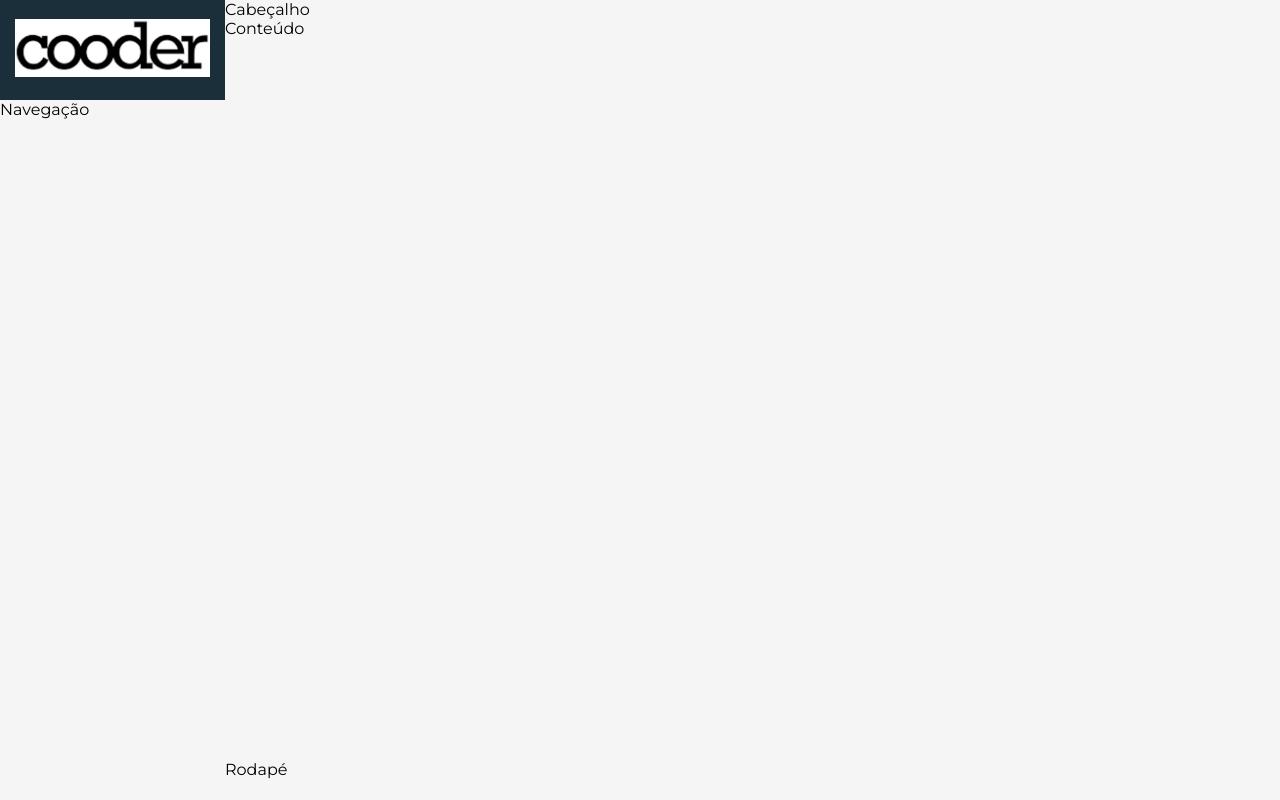
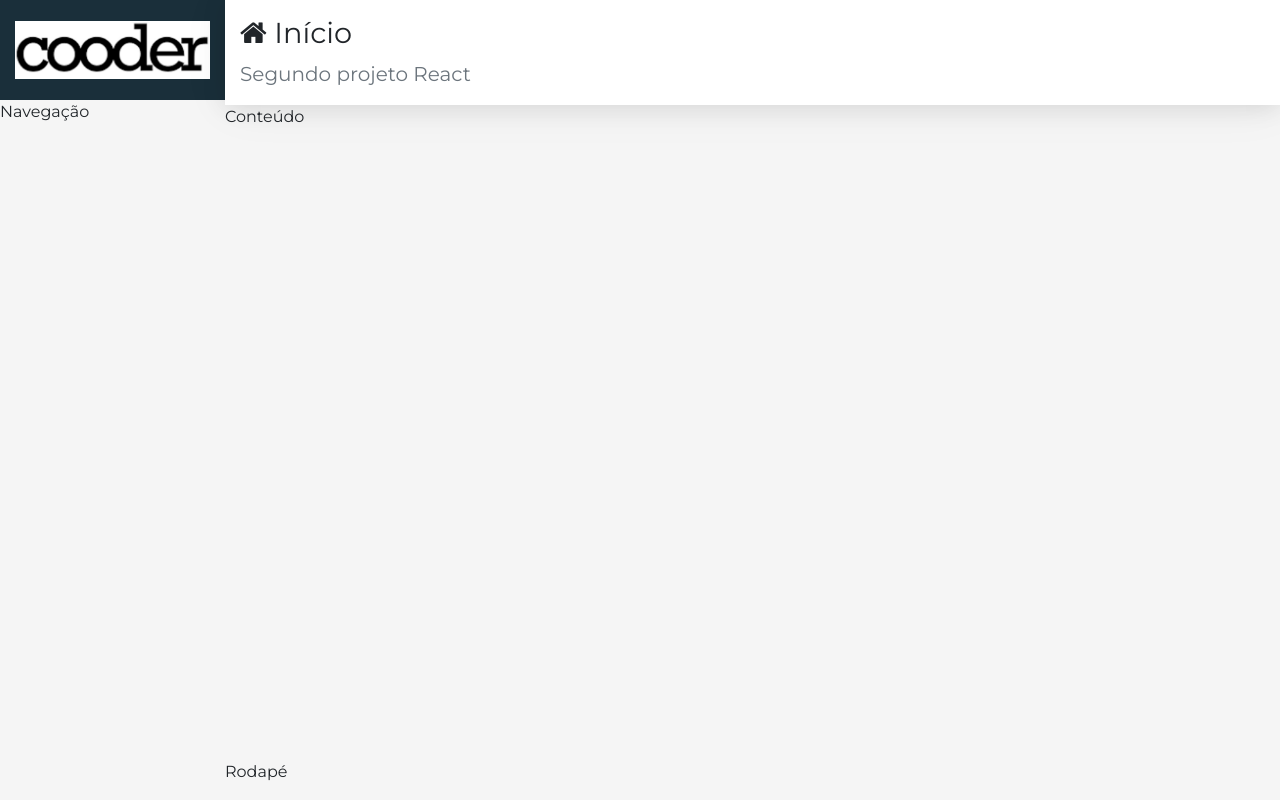
Before and after one commit to CaioPedersoliDiniz10/REACT, a React (Create React App) app in the folder crud/frontend/: page / in a window 1280 px wide. Built offline with nearby package versions, Linux system fonts and the light colour scheme.

Commit message:
cabeçalho

```diff
--- a/crud/frontend/src/components/template/Header.css
+++ b/crud/frontend/src/components/template/Header.css
@@ -0,0 +1,10 @@
+header.header{
+background-color: #FFF;
+padding: 0px 15px;
+overflow:  hidden;
+white-space: nowrap;
+box-shadow: var(--shadow);
+}
+header.header h1{
+    font-size:  1.8em;
+}
--- a/crud/frontend/src/components/template/Header.jsx
+++ b/crud/frontend/src/components/template/Header.jsx
@@ -2,6 +2,9 @@ import './Header.css'
 import React from 'react'
 
 export default props =>
-    <header className="header">
-    Cabeçalho
+    <header className="header d-none d-sm-flex flex-column">
+    <h1 className="mt-3">
+        <i className={`fa fa-${props.icon}`}></i> {props.title}
+    </h1>
+    <p className="lead text-muted"> {props.subtitle}</p>
     </header>
--- a/crud/frontend/src/components/template/Main.jsx
+++ b/crud/frontend/src/components/template/Main.jsx
@@ -4,7 +4,7 @@ import Header from './Header'
 
 export default props => (
     <div>
-        <Header />
+        <Header  {...props}/>
         <main className="content">
             Conteúdo
         </main>
--- a/crud/frontend/src/main/App.jsx
+++ b/crud/frontend/src/main/App.jsx
@@ -1,4 +1,6 @@
-import React from 'react';
+ import React from 'react';
+ import 'bootstrap/dist/css/bootstrap.min.css'
+import 'font-awesome/css/font-awesome.min.css'
 import './App.css'
 import Logo from '../components/template/Logo';
 import Nav from '../components/template/Nav';
@@ -10,7 +12,7 @@ export default function App() {
     <div className="app">  {/* Aplicando a classe app aqui */}
       <Logo />
       <Nav />
-      <Main />
+      <Main icon="home" title="Início" subtitle="Segundo projeto React" />
       <Footer />
     </div>
   );
```
